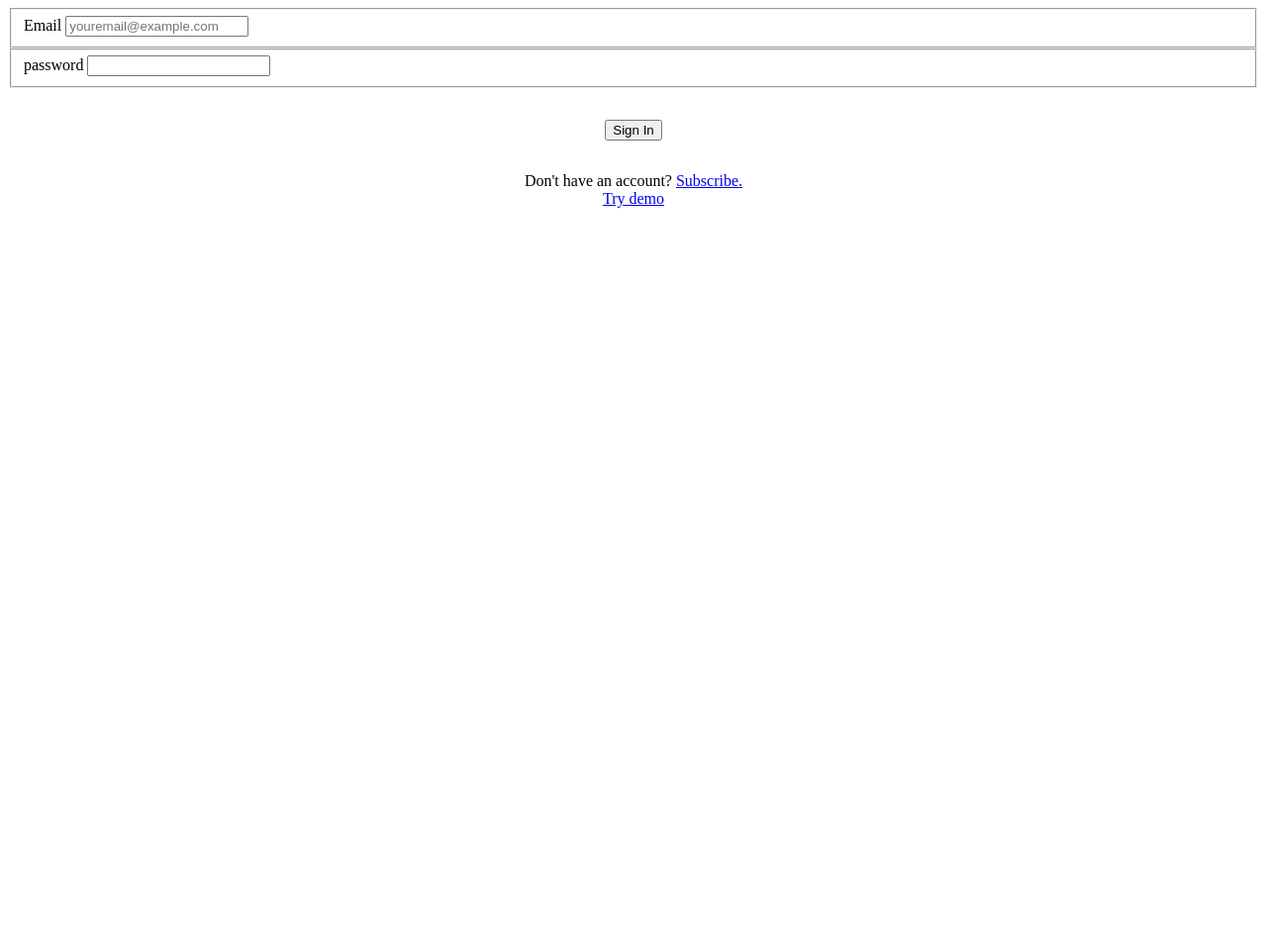
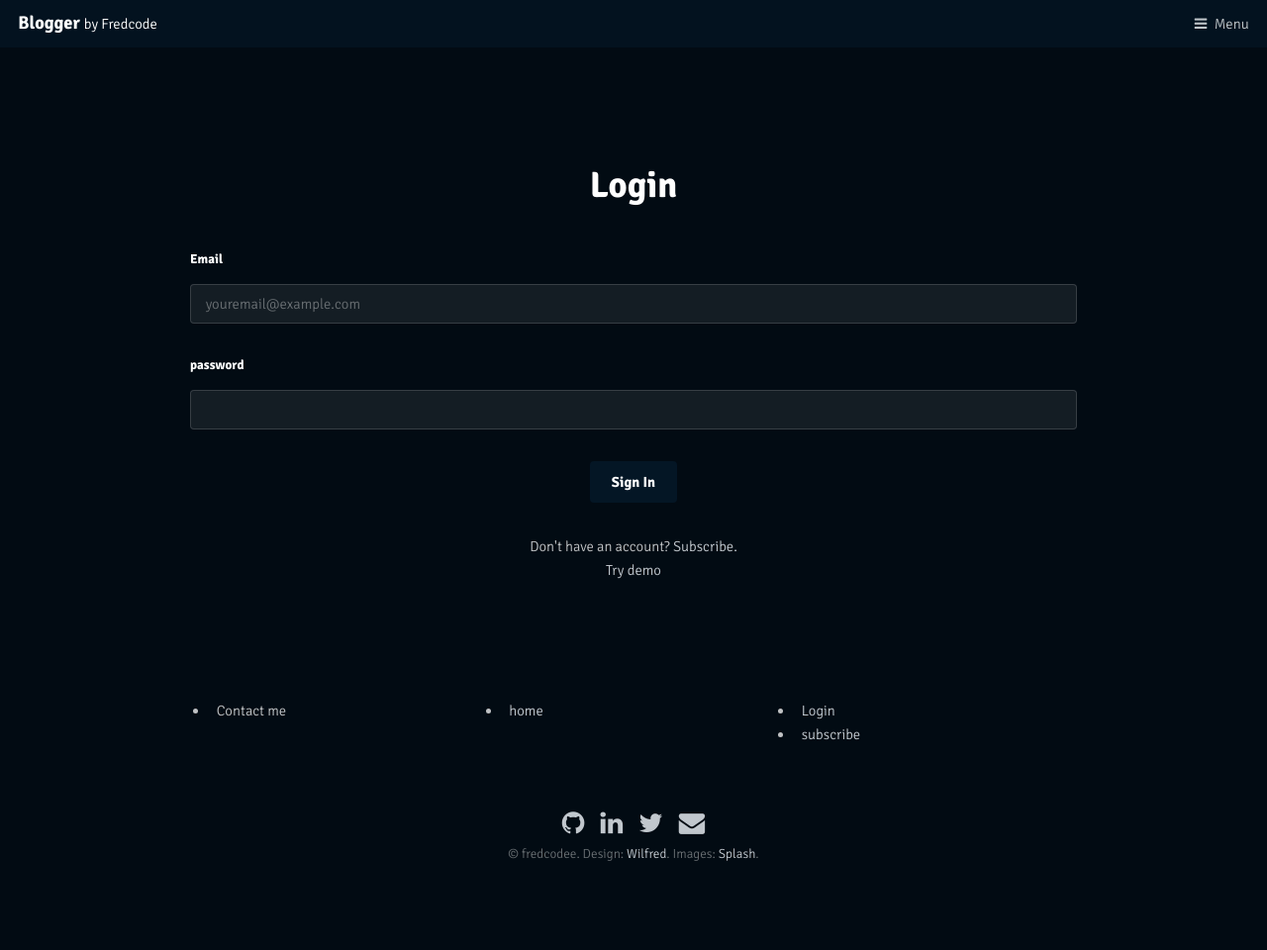
Before and after one commit to fredcodee/Blog, a Flask app: page /login in a window 1280 px wide. Shown: the whole page at 99% size. Before the commit the page ends 210 px from the top, so only its background shows below. Run offline with Flask 2, Linux system fonts and the light colour scheme.

Commit message:
sign up and login page designed

```diff
--- a/app/static/assets/css/main.css
+++ b/app/static/assets/css/main.css
@@ -3827,3 +3827,28 @@
 			}
 
 		}
+
+.loginform{
+	margin-top: 10rem;
+  width: 70%;
+  margin-left: 15%;
+}
+.loginform h2{
+	text-align: center;
+}
+
+.loginform .email{
+	padding-bottom: 2rem;
+}
+.signupform{
+	margin-top: 5rem;
+	width: 70%;
+	margin-left: 15%;
+}
+.signupform .major{
+	text-align: center;
+}
+
+.alert-danger{
+	color: red;
+}
--- a/app/templates/index.html
+++ b/app/templates/index.html
@@ -1,10 +1,14 @@
 <!DOCTYPE HTML>
 <html lang="en">
 	<head>
-		<title>Fredcode</title>
+		{%block title %}
+			<title>Fredcode</title>
+		{%endblock%}
 		<meta charset="utf-8" />
 		<meta name="viewport" content="width=device-width, initial-scale=1" />
 		<link rel="stylesheet" href="{{url_for('static', filename='assets/css/main.css')}}" />
+		{%block links%}
+		{%endblock%}
 	</head>
 	<body>
 
@@ -35,6 +39,7 @@
 					{%endif%}
 				</ul>
 			</nav>
+			{%block contents %}
 				<section id="banner" data-video="images/banner1">
 					<div class="inner">
 						{% with messages = get_flashed_messages() %}
@@ -53,7 +58,7 @@
 
 				</section>
 
-		<!-- Main -->
+				<!-- Main -->
 			<div id="main">
 
 			<!-- One -->
@@ -87,6 +92,7 @@
 				</section>
 
 			</div>
+			{%endblock%}
 
 		<!-- Footer -->
 			<footer id="footer">
--- a/app/templates/login.html
+++ b/app/templates/login.html
@@ -1,12 +1,13 @@
-<!DOCTYPE html>
-<html lang="en">
-<head>
-  <meta charset="UTF-8">
-  <meta name="viewport" content="width=device-width, initial-scale=1.0">
-  <title>Login</title>
-</head>
-<body>
-  <div>
+{% extends "index.html" %}
+
+
+{% block title %}
+<title>Login</title>
+{% endblock %}
+
+{% block contents %}
+  <div class="loginform">
+    <h2>Login</h2>
     {% with messages = get_flashed_messages() %}
     {% if messages%}
     <div class="alert alert-danger" role="alert">
@@ -45,7 +46,7 @@
       </div>
 
       <div class="login-signup" style="text-align: center; padding-top: 2rem;">
-        <span>Don't have an account? <a href="{{ url_for('forms.signup') }}">Subscribe.</a></span>
+        <span>Don't have an account? <a href="/payment">Subscribe.</a></span>
       </div>
       <div style="text-align: center;">
         <span><a href="/demologin">Try demo</a></span>
@@ -53,5 +54,4 @@
 
     </form>
   </div>
-</body>
-</html>
+{%endblock%}
```
Also changed, not shown: app/templates/signup.html (+12 -13 lines).
